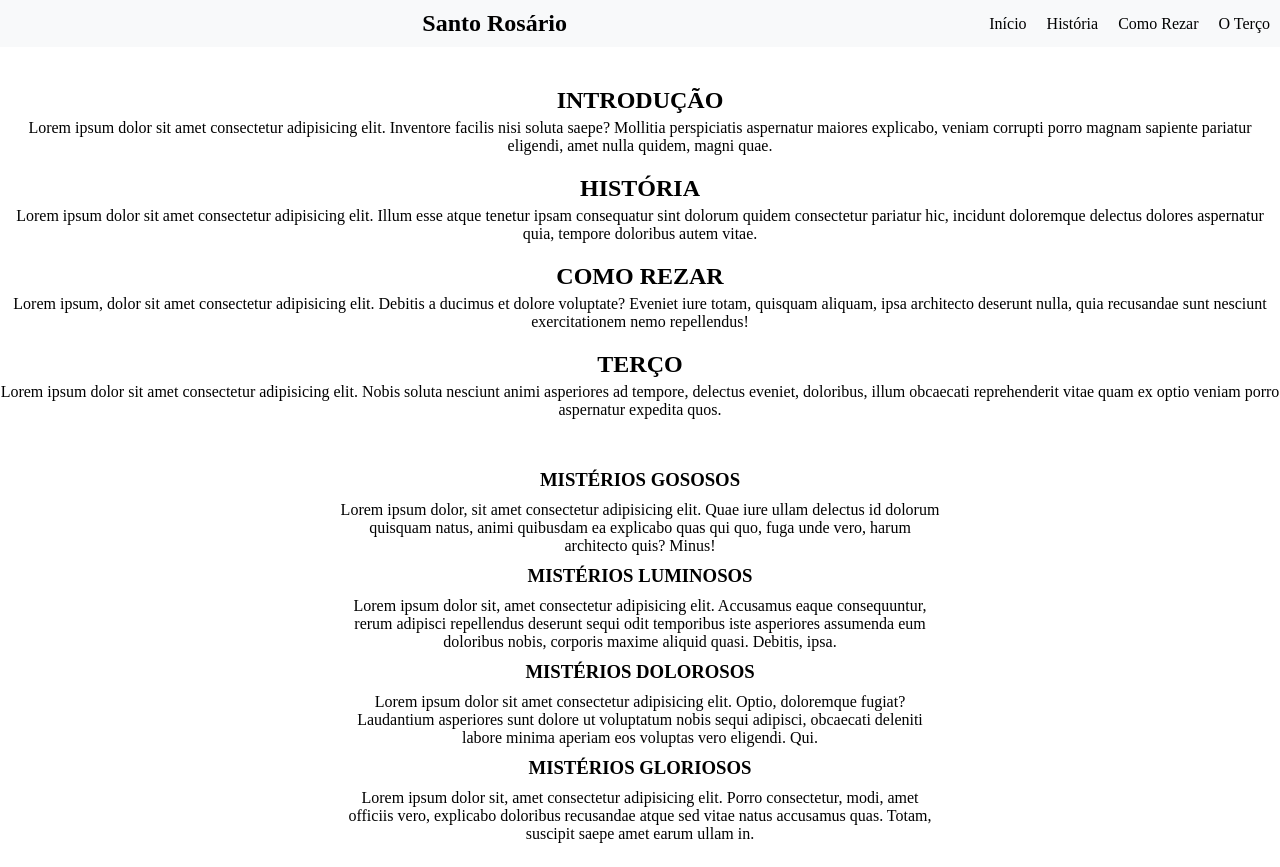
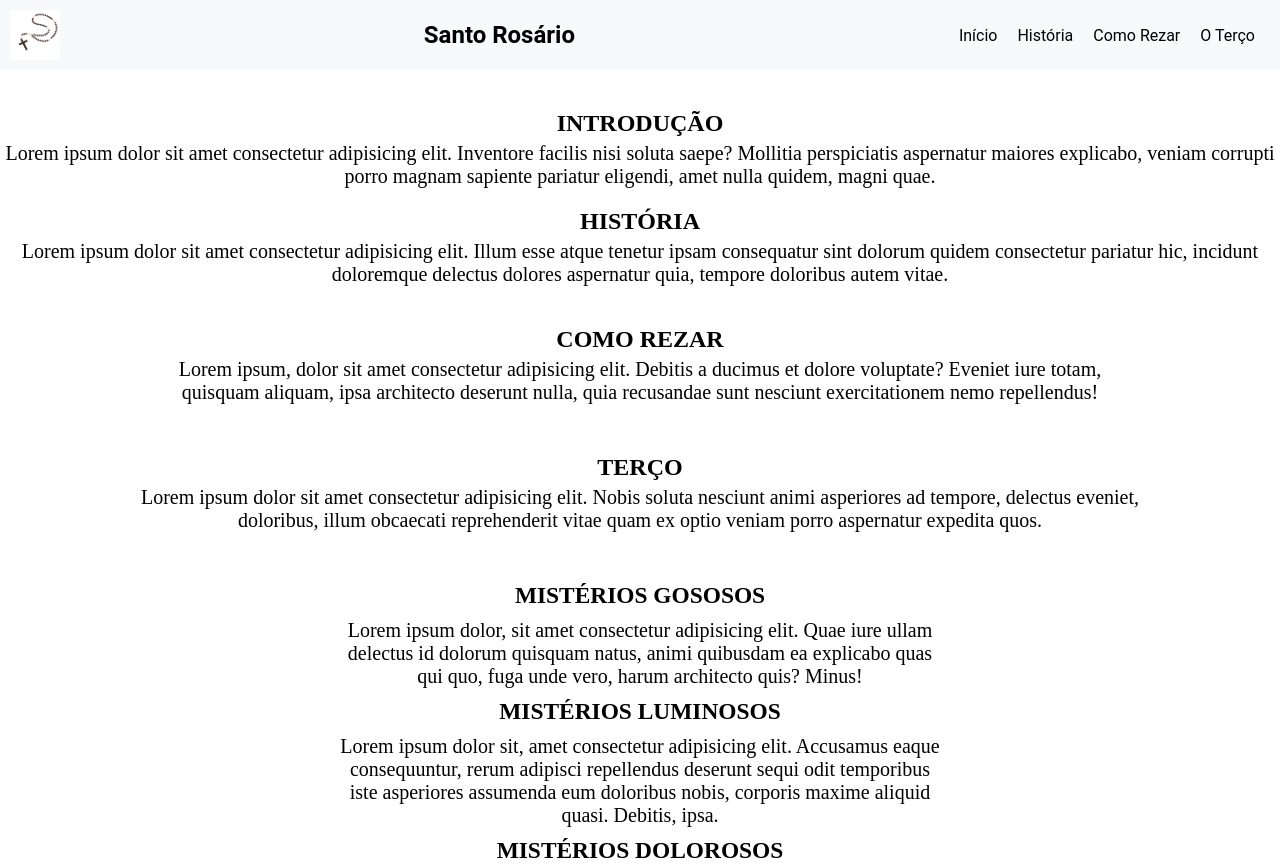
Before and after one commit to naimadicaro123/sanrosario, a plain HTML site: page index.html in a window 1280 px wide. Shown: the top 867 px of the page. Drawn offline with Linux system fonts and the light colour scheme.

Commit message:
adicionei hover
aqui adicionei hover <a>

```diff
--- a/csss/style.css
+++ b/csss/style.css
@@ -1,5 +1,12 @@
 *{
     margin: 0;
+    padding: 0;
+}
+html{
+    scroll-behavior: smooth;
+}
+.principal{
+
 }
 .inicio-container {
     display: flex;
@@ -8,18 +15,36 @@
     padding: 10px;
     background-color: #f8f9fa;
     margin-bottom: 40px;
+    font-family: 'Roboto', sans-serif;
 }
+
 .inicio-container img {
-    margin-right: 10px;
+    margin-right: 0px;
+    max-width: 100%;
+    max-height: 100%;
+    height:50px ;
+    width: 50px;
+}
+a.estilo {
+    text-decoration: none;
+    color: inherit;
+    transition: color 1s ease;
+}
+
+a.estilo:hover {
+    color: yellow;
 }
 .SantoRosario {
     margin-right: 20px;
+    margin-left: 0px;
+    padding-left: 0px;
 }
 .laslistas-container {
     list-style: none;
     display: flex;
     padding: 0;
     margin: 0;
+    margin-right: 15px;
 }
 .laslistas-container li {
     margin-left: 20px;
@@ -40,12 +65,13 @@
    text-align: center;
 justify-content: center;
    margin-bottom: 20px;
+   font-size: 20px;
 }
 .hist-container{
     margin-top: 20px;
     justify-content: center;
     align-items: center;
-    margin-bottom: 20px;
+    margin-bottom: 5px;
 }
 .history-container{
     text-align: center;
@@ -56,12 +82,19 @@ justify-content: center;
     text-align: center;
    justify-content: center;
    margin-bottom: 20px;
+   font-size: 20px;
 }
 .rezar-container{
-    margin-top: 20px;
     justify-content: center;
     align-items: center;
-    margin-bottom: 20px;
+    margin-bottom: 5px;
+}
+.rezar-container{
+    display: flex;
+    flex-direction: column;
+    align-items: center;
+    text-align: center;
+    padding: 20px;
 }
 .comum-container{
     text-align: center;
@@ -71,40 +104,47 @@ justify-content: center;
 .oram-container{
     text-align: center;
     justify-content: center;
+    margin-bottom: 5px;
+    font-size: 20px;
+    max-width: 1000px;
+}
+.tercum-container{
+    justify-content: center;
+    align-items: center;
     margin-bottom: 20px;
 }
 .tercum-container{
-    margin-top: 20px;
-    justify-content: center;
+    display: flex;
+    flex-direction: column;
     align-items: center;
-    margin-bottom: 20px;
+    text-align: center;
+    padding: 20px;
 }
 .tert-container{
     text-align: center;
 justify-content: center;
    margin-bottom: 5px;
+
 }
 .terco-container{
     text-align: center;
    justify-content: center;
    margin-bottom: 20px;
-}
-.mistery-container{
-    margin-top: 20px;
-    justify-content: center;
-    align-items: center;
-    margin-bottom: 20px;
+   max-width: 1000px;
+   font-size: 20px;
 }
 .mistery-container {
     display: flex;
     flex-direction: column;
     align-items: center;
     text-align: center;
-    padding: 20px; /* Espaçamento interno opcional */
+    padding: 20px;
+    font-size: 20px;
 }
     .mistery-container h3 {
      margin: 10px 0; /* Espaçamento entre os <h3> */
 }
     .mistery-container p {
     max-width: 600px; /* Limita a largura dos parágrafos para melhor legibilidade */
+
 }
--- a/index.html
+++ b/index.html
@@ -9,35 +9,35 @@
 <body>
     <header>
         <nav class="inicio-container">
-            <img src="" alt="" class="image-container">
-            <h1 class="Santo Rosário">Santo Rosário</h1>
+            <img src="imagens/logo.png" alt="" class="image-container">
+            <h1 class="SantoRosário">Santo Rosário</h1>
             <ul class="laslistas-container">
-                <li class="intro">Início</li>
-                <li class="historia">História</li>
-                <li class="como">Como Rezar</li>
-                <li class="tero">O Terço</li>
+                <li class="intro"><a href="#inicio" class="estilo">Início</a></li>
+                <li class="historia"><a href="#historia" class="estilo">História</a></li>
+                <li class="como"><a href="#como-rezar" class="estilo">Como Rezar</a></li>
+                <li class="tero"><a href="#terco" class="estilo">O Terço</a></li>
             </ul>
         </nav>
     </header>
     <main class="principio">
-        <div class="introdutio-container">
-            <h2 class="introdu-container">INTRODUÇÃO</h1>
-                <P class="int-container">Lorem ipsum dolor sit amet consectetur adipisicing elit. Inventore facilis nisi soluta saepe? Mollitia perspiciatis aspernatur maiores explicabo, veniam corrupti porro magnam sapiente pariatur eligendi, amet nulla quidem, magni quae.</P>
+        <div id="inicio" class="introdutio-container">
+            <h2 class="introdu-container">INTRODUÇÃO</h2>
+            <p class="int-container">Lorem ipsum dolor sit amet consectetur adipisicing elit. Inventore facilis nisi soluta saepe? Mollitia perspiciatis aspernatur maiores explicabo, veniam corrupti porro magnam sapiente pariatur eligendi, amet nulla quidem, magni quae.</p>
         </div>
-        <div class="hist-container">
+        <div id="historia" class="hist-container">
             <h2 class="history-container">HISTÓRIA</h2>
             <p class="histo-container">Lorem ipsum dolor sit amet consectetur adipisicing elit. Illum esse atque tenetur ipsam consequatur sint dolorum quidem consectetur pariatur hic, incidunt doloremque delectus dolores aspernatur quia, tempore doloribus autem vitae.</p>
         </div>
-        <div class="rezar-container">
-            <h2 class="comum-container">COMO REZAR</h3>
+        <div id="como-rezar" class="rezar-container">
+            <h2 class="comum-container">COMO REZAR</h2>
             <p class="oram-container">Lorem ipsum, dolor sit amet consectetur adipisicing elit. Debitis a ducimus et dolore voluptate? Eveniet iure totam, quisquam aliquam, ipsa architecto deserunt nulla, quia recusandae sunt nesciunt exercitationem nemo repellendus!</p>
         </div>
-        <div class="tercum-container">
+        <div id="terco" class="tercum-container">
             <h2 class="tert-container">TERÇO</h2>
             <p class="terco-container">Lorem ipsum dolor sit amet consectetur adipisicing elit. Nobis soluta nesciunt animi asperiores ad tempore, delectus eveniet, doloribus, illum obcaecati reprehenderit vitae quam ex optio veniam porro aspernatur expedita quos.</p>
             <div class="mistery-container">
                 <h3 class="gososos-container">MISTÉRIOS GOSOSOS</h3>
-            <P>Lorem ipsum dolor, sit amet consectetur adipisicing elit. Quae iure ullam delectus id dolorum quisquam natus, animi quibusdam ea explicabo quas qui quo, fuga unde vero, harum architecto quis? Minus!</P>
+                <p>Lorem ipsum dolor, sit amet consectetur adipisicing elit. Quae iure ullam delectus id dolorum quisquam natus, animi quibusdam ea explicabo quas qui quo, fuga unde vero, harum architecto quis? Minus!</p>
                 <h3 class="luminosos-container">MISTÉRIOS LUMINOSOS</h3>
                 <p>Lorem ipsum dolor sit, amet consectetur adipisicing elit. Accusamus eaque consequuntur, rerum adipisci repellendus deserunt sequi odit temporibus iste asperiores assumenda eum doloribus nobis, corporis maxime aliquid quasi. Debitis, ipsa.</p>
                 <h3 class="dolorosos-container">MISTÉRIOS DOLOROSOS</h3>
```
Also changed, not shown: imagens/logo.png (added), imagens/rosarius.png (added). Lines whose indentation alone changed are shown as unchanged.
